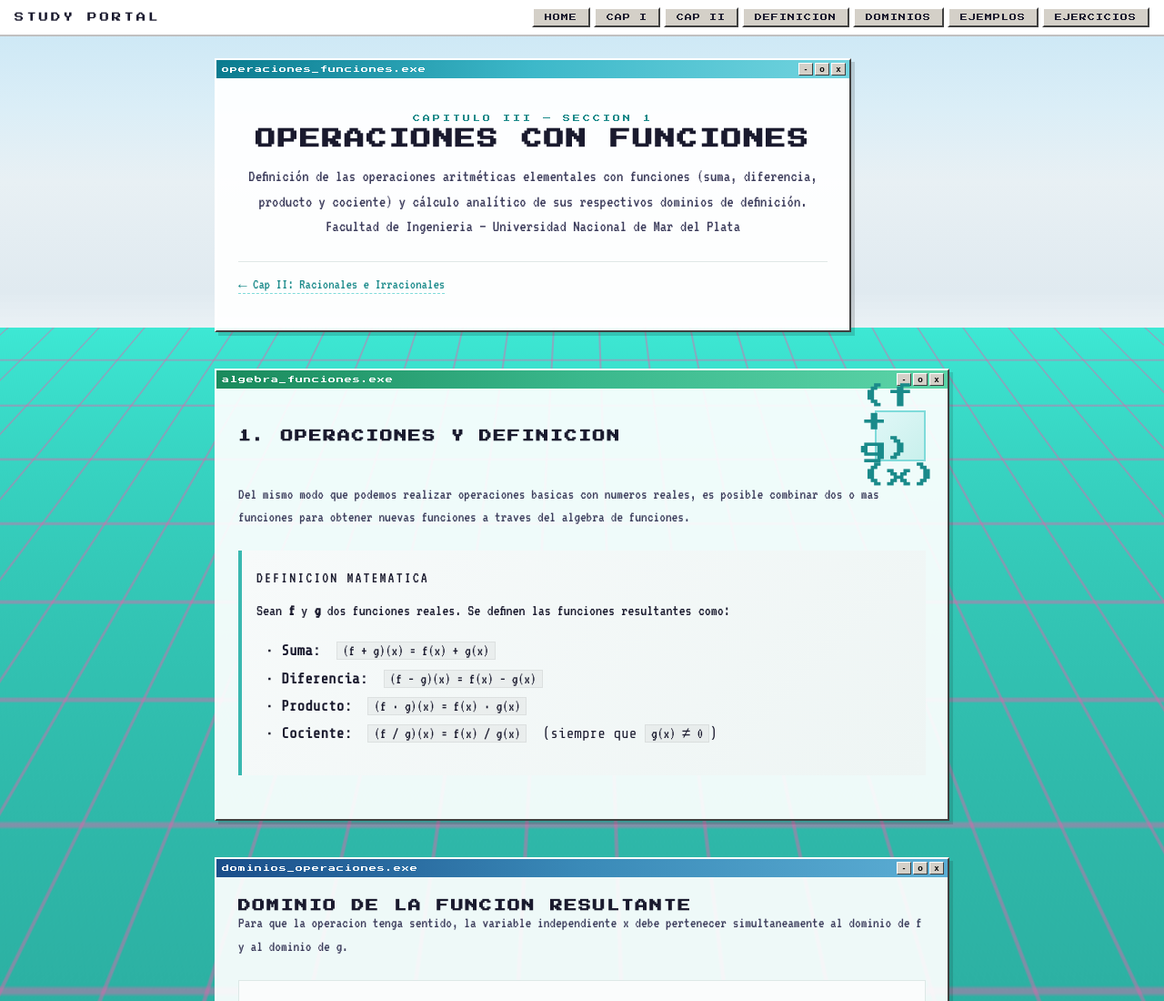
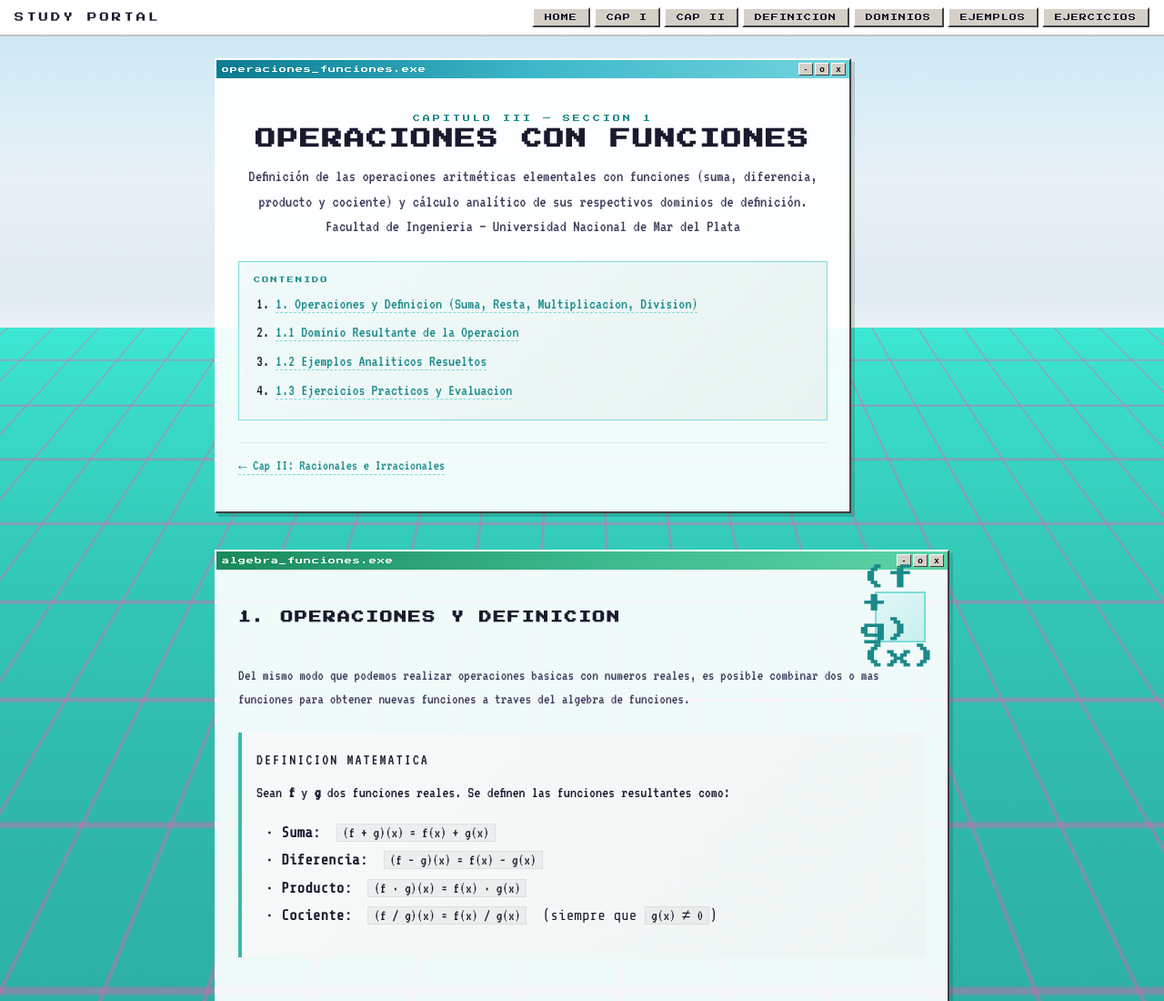
Before and after one commit to IvanCR48/ivanCR48.github.io, a plain HTML site: page capitulo3/operaciones.html in a window 1280 px wide. Shown: the top 1100 px of the page at 91% size. Drawn offline with nearby package versions, Linux system fonts and the light colour scheme.

Commit message:
Add Table of Contents (Contenido) block in operaciones.html

```diff
--- a/capitulo3/operaciones.html
+++ b/capitulo3/operaciones.html
@@ -46,6 +46,15 @@
             Definición de las operaciones aritméticas elementales con funciones (suma, diferencia, producto y cociente) y cálculo analítico de sus respectivos dominios de definición.<br>
             Facultad de Ingenieria &mdash; Universidad Nacional de Mar del Plata
           </p>
+          <div class="study__toc">
+            <p class="toc__label">Contenido</p>
+            <ol class="toc__list">
+              <li><a href="#definicion">1. Operaciones y Definicion (Suma, Resta, Multiplicacion, Division)</a></li>
+              <li><a href="#dominios">1.1 Dominio Resultante de la Operacion</a></li>
+              <li><a href="#ejemplos">1.2 Ejemplos Analiticos Resueltos</a></li>
+              <li><a href="#ejercicios">1.3 Ejercicios Practicos y Evaluacion</a></li>
+            </ol>
+          </div>
           <div class="study__nav-links">
             <a href="../capitulo2/funcion_racional_irracional.html" class="nav-link nav-link--prev">&larr; Cap II: Racionales e Irracionales</a>
           </div>
```
